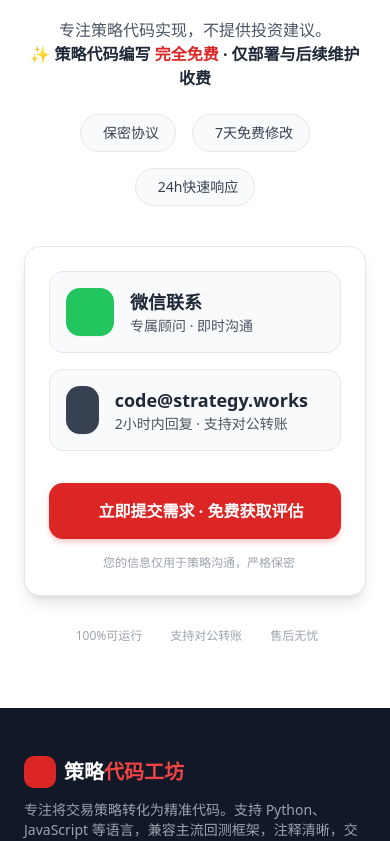
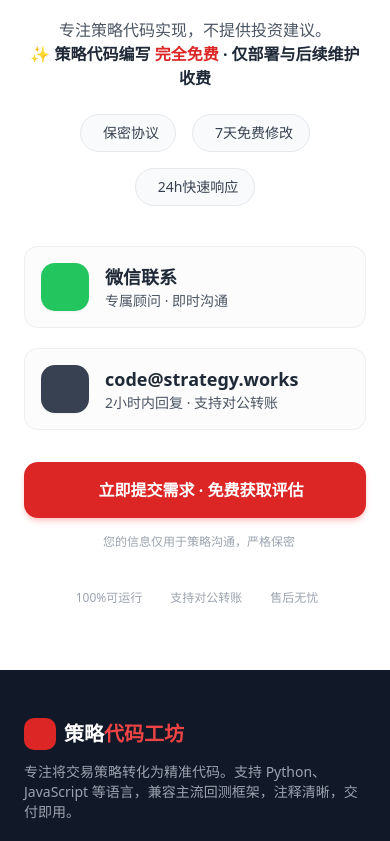
Before and after one commit to wedecwdf/djkfvbkf, a React (Vite) app: page / in a window 390 px wide. Shown: the part 5026-5867 px from the top of the page. Built offline with nearby package versions, Linux system fonts and the light colour scheme; no server answers.

Commit message:
style: 底部CTA区块完全透明，左右两侧均无背景卡片，与页面无缝融合

```diff
--- a/src/sections/ContactCTA.tsx
+++ b/src/sections/ContactCTA.tsx
@@ -1,8 +1,7 @@
 const ContactCTA = () => {
   return (
     <section id="contact" className="py-16 px-6 max-w-6xl mx-auto">
-      {/* 移除外层背景容器，直接使用透明背景 */}
-      <div className="flex flex-col lg:flex-row items-center gap-10">
+      <div className="flex flex-col lg:flex-row items-center gap-10 lg:gap-16">
         {/* 左侧：核心价值 + 信任徽章 */}
         <div className="flex-1 text-center lg:text-left">
           <div className="inline-flex items-center gap-2 bg-red-50 px-4 py-2 rounded-full border border-red-200 shadow-sm mb-6">
@@ -37,13 +36,11 @@ const ContactCTA = () => {
           </div>
         </div>
 
-        {/* 右侧：联系卡片 + 行动按钮 (保留白色背景卡片) */}
+        {/* 右侧：联系信息 + 行动按钮 (无背景卡片) */}
         <div className="flex-1 w-full max-w-md">
-          <div className="bg-white rounded-2xl p-6 md:p-8 shadow-lg border border-gray-200">
-            {/* 联系选项 */}
-            <div className="space-y-4">
+          <div className="space-y-5">
             {/* 微信联系 */}
-              <div className="flex items-center gap-4 p-4 bg-gray-50 rounded-xl border border-gray-200 hover:bg-gray-100 transition cursor-pointer group">
+            <div className="flex items-center gap-4 p-4 bg-gray-50/50 rounded-xl border border-gray-200/60 hover:bg-gray-50 transition cursor-pointer group">
               <div className="w-12 h-12 bg-green-500 rounded-xl flex items-center justify-center shadow-sm group-hover:scale-105 transition">
                 <i className="fab fa-weixin text-white text-2xl"></i>
               </div>
@@ -55,7 +52,7 @@ const ContactCTA = () => {
             </div>
 
             {/* 邮箱联系 */}
-              <div className="flex items-center gap-4 p-4 bg-gray-50 rounded-xl border border-gray-200 hover:bg-gray-100 transition cursor-pointer group">
+            <div className="flex items-center gap-4 p-4 bg-gray-50/50 rounded-xl border border-gray-200/60 hover:bg-gray-50 transition cursor-pointer group">
               <div className="w-12 h-12 bg-gray-700 rounded-xl flex items-center justify-center shadow-sm group-hover:scale-105 transition">
                 <i className="far fa-envelope text-white text-2xl"></i>
               </div>
@@ -78,10 +75,9 @@ const ContactCTA = () => {
           </div>
         </div>
       </div>
-      </div>
 
       {/* 底部微型装饰 */}
-      <div className="flex justify-center mt-8">
+      <div className="flex justify-center mt-10">
         <div className="flex items-center gap-6 text-xs text-gray-400">
           <span className="flex items-center gap-1"><i className="fas fa-check-circle text-green-500"></i> 100%可运行</span>
           <span className="flex items-center gap-1"><i className="fas fa-file-invoice"></i> 支持对公转账</span>
```
Lines whose indentation alone changed are shown as unchanged.
